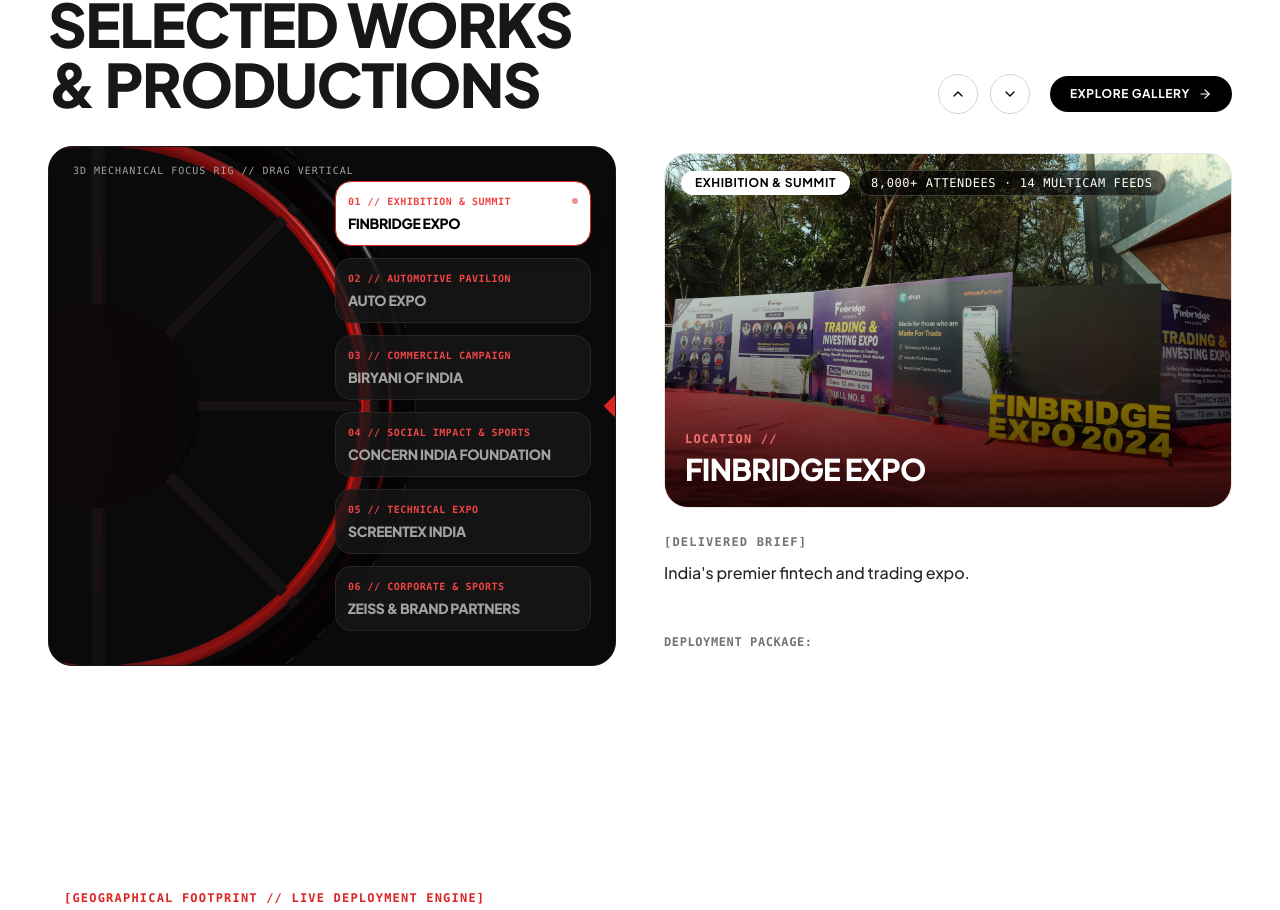
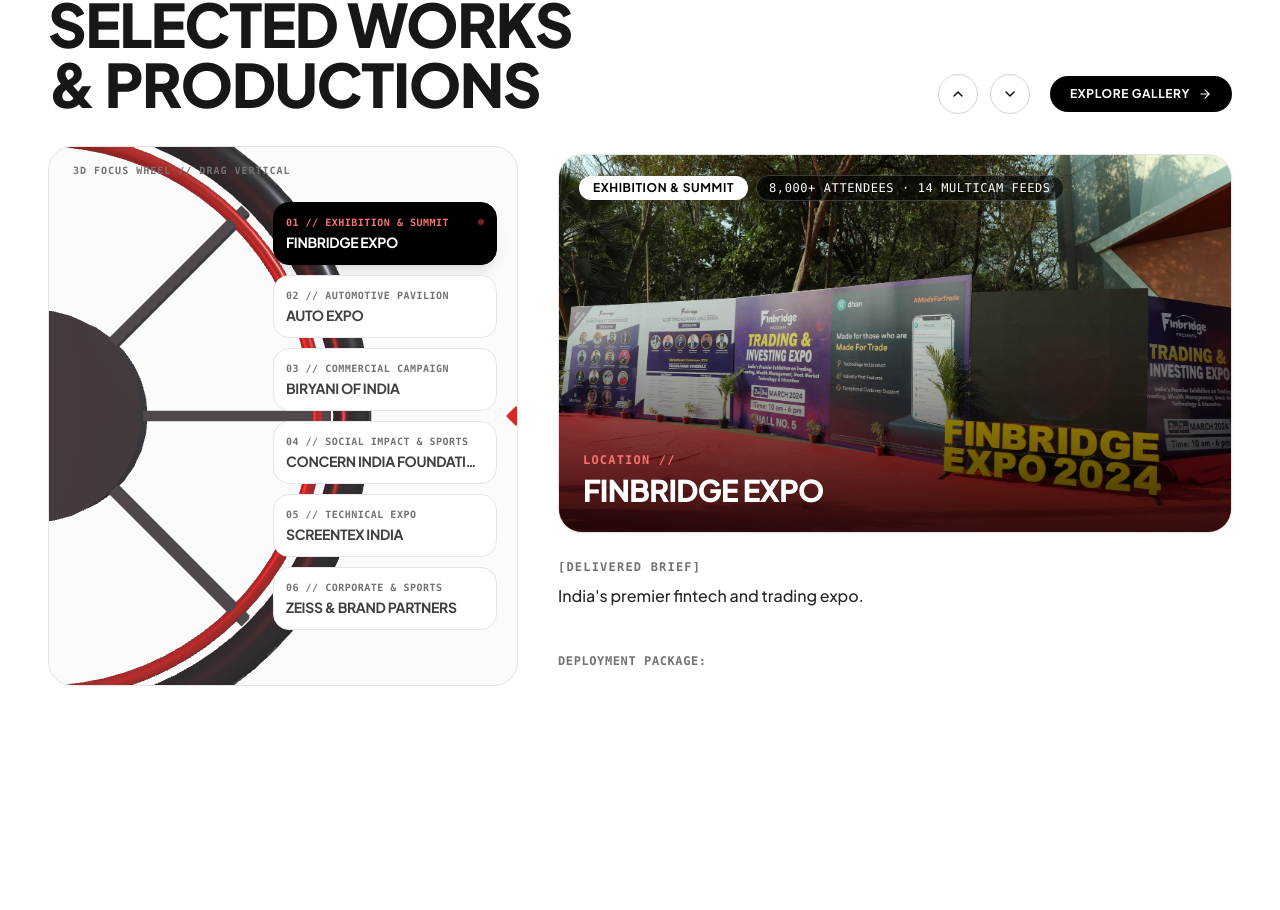
Before and after one commit to Arman-Khan-24/Parekh-productions-f, a React (Vite) app: page / in a window 1280 px wide. Shown: the part 4752-5662 px from the top of the page. Built offline with nearby package versions, Linux system fonts and the light colour scheme.

Commit message:
feat: switch 3D half-wheel dial to pure white aesthetic with center-aligned cards

```diff
--- a/src/components/WheelProjectsShowcase.jsx
+++ b/src/components/WheelProjectsShowcase.jsx
@@ -15,7 +15,7 @@
 
   const anglePerItem = (Math.PI * 2) / total;
 
-  // Initialize True 3D Half-Wheel Model with Three.js on the left curved rim
+  // Initialize True 3D Half-Wheel Model with Three.js on pure white aesthetic
   useEffect(() => {
     const mount = canvasRef.current;
     if (!mount) return;
@@ -32,15 +32,15 @@
     renderer.setPixelRatio(Math.min(window.devicePixelRatio, 2));
     mount.appendChild(renderer.domElement);
 
-    // Studio Lighting
-    const ambientLight = new THREE.AmbientLight(0xffffff, 1.2);
+    // Clean Bright Studio Lighting for White Background
+    const ambientLight = new THREE.AmbientLight(0xffffff, 1.8);
     scene.add(ambientLight);
 
-    const keyLight = new THREE.DirectionalLight(0xffffff, 1.8);
+    const keyLight = new THREE.DirectionalLight(0xffffff, 2.2);
     keyLight.position.set(5, 5, 5);
     scene.add(keyLight);
 
-    const rimLight = new THREE.DirectionalLight(0xdc2626, 2.5);
+    const rimLight = new THREE.DirectionalLight(0xdc2626, 2.8);
     rimLight.position.set(-5, 0, 3);
     scene.add(rimLight);
 
@@ -48,12 +48,12 @@
     const wheel = new THREE.Group();
     wheel.position.set(-2.8, 0, 0); // Position hub on the left, rim arc sweeps across the viewport
 
-    // 1. Heavy Cine Anodized Aluminum Outer Ring
+    // 1. Sleek Aluminum Outer Rim (Light graphite metallic)
     const outerRingGeo = new THREE.TorusGeometry(3.6, 0.22, 24, 80);
     const outerRingMat = new THREE.MeshStandardMaterial({
-      color: 0x18181b,
-      metalness: 0.9,
-      roughness: 0.2,
+      color: 0x3f3f46,
+      metalness: 0.85,
+      roughness: 0.25,
     });
     const outerRing = new THREE.Mesh(outerRingGeo, outerRingMat);
     wheel.add(outerRing);
@@ -62,8 +62,8 @@
     const innerRingGeo = new THREE.TorusGeometry(3.2, 0.08, 16, 80);
     const innerRingMat = new THREE.MeshStandardMaterial({
       color: 0xdc2626,
-      metalness: 0.6,
-      roughness: 0.25,
+      metalness: 0.65,
+      roughness: 0.2,
     });
     const innerRing = new THREE.Mesh(innerRingGeo, innerRingMat);
     wheel.add(innerRing);
@@ -72,9 +72,9 @@
     const hubGeo = new THREE.CylinderGeometry(1.2, 1.2, 0.35, 36);
     hubGeo.rotateX(Math.PI / 2);
     const hubMat = new THREE.MeshStandardMaterial({
-      color: 0x27272a,
-      metalness: 0.85,
-      roughness: 0.25,
+      color: 0x52525b,
+      metalness: 0.8,
+      roughness: 0.3,
     });
     const hub = new THREE.Mesh(hubGeo, hubMat);
     wheel.add(hub);
@@ -84,9 +84,9 @@
       const spokeAngle = (i / 8) * Math.PI * 2;
       const spokeGeo = new THREE.BoxGeometry(0.12, 2.3, 0.12);
       const spokeMat = new THREE.MeshStandardMaterial({
-        color: 0x3f3f46,
-        metalness: 0.85,
-        roughness: 0.3,
+        color: 0x71717a,
+        metalness: 0.8,
+        roughness: 0.25,
       });
       const spoke = new THREE.Mesh(spokeGeo, spokeMat);
       spoke.position.x = Math.sin(spokeAngle) * 2.2;
@@ -98,9 +98,9 @@
     // 5. Calibrated Focus Teeth along Circumference
     const toothGeo = new THREE.BoxGeometry(0.14, 0.08, 0.26);
     const toothMat = new THREE.MeshStandardMaterial({
-      color: 0x71717a,
+      color: 0xa1a1aa,
       metalness: 0.9,
-      roughness: 0.2,
+      roughness: 0.15,
     });
     const totalTeeth = 48;
     for (let i = 0; i < totalTeeth; i++) {
@@ -232,12 +232,12 @@
         </div>
       </div>
 
-      {/* Main Split Showcase: Real 3D Half-Wheel Arc on Left + Project Details on Right */}
-      <div className="w-full max-w-7xl mx-auto px-6 sm:px-12 my-8 grid grid-cols-1 lg:grid-cols-12 gap-8 lg:gap-12 items-center">
+      {/* Main Split Showcase: Pure White Theme, 3D Half-Wheel on Left, Cards Centered Along Rim */}
+      <div className="w-full max-w-7xl mx-auto px-6 sm:px-12 my-8 grid grid-cols-1 lg:grid-cols-12 gap-8 lg:gap-10 items-center">
 
-        {/* Left Column: Real 3D Half-Wheel Model with Arc Thumbnails (Reference 5 Style) */}
+        {/* Left Column: Pure White Console with Real 3D Half-Wheel */}
         <div
-          className="lg:col-span-6 relative h-[420px] sm:h-[520px] rounded-3xl bg-neutral-950 overflow-hidden flex items-center select-none cursor-grab active:cursor-grabbing border border-neutral-900"
+          className="lg:col-span-5 relative h-[440px] sm:h-[540px] rounded-3xl bg-neutral-50/80 overflow-hidden flex items-center select-none cursor-grab active:cursor-grabbing border border-neutral-200"
           onMouseDown={onPointerDown}
           onMouseMove={onPointerMove}
           onMouseUp={onPointerUp}
@@ -246,36 +246,38 @@
           onTouchEnd={onPointerUp}
         >
           {/* 3D WebGL Canvas Rendering Real Rotating Half-Wheel */}
-          <div ref={canvasRef} className="absolute inset-0 pointer-events-none z-0 opacity-80" />
+          <div ref={canvasRef} className="absolute inset-0 pointer-events-none z-0 opacity-90" />
 
           {/* Calibrated Hub Meta */}
-          <div className="absolute top-4 left-6 z-10 text-[10px] font-mono text-neutral-400 uppercase tracking-widest">
-            3D MECHANICAL FOCUS RIG // DRAG VERTICAL
+          <div className="absolute top-4 left-6 z-10 text-[10px] font-mono text-neutral-500 uppercase tracking-widest font-bold">
+            3D FOCUS WHEEL // DRAG VERTICAL
           </div>
 
-          {/* Curved Project Cards Anchored to the Wheel Arc (Reference Image 5 Alignment) */}
-          <div className="absolute inset-y-0 right-4 sm:right-6 w-52 sm:w-64 flex flex-col justify-center space-y-3 z-10">
+          {/* Project Cards Centered Along the Arc Rim */}
+          <div className="absolute inset-y-0 right-3 sm:right-5 w-48 sm:w-56 flex flex-col justify-center space-y-2.5 z-10">
             {projects.map((proj, idx) => {
               const isActive = idx === activeIndex;
               return (
                 <button
                   key={proj.id}
                   onClick={() => selectProject(idx)}
-                  className={`w-full text-left p-3 rounded-2xl transition-colors cursor-pointer border ${
+                  className={`w-full text-left p-2.5 sm:p-3 rounded-2xl transition-colors cursor-pointer border ${
                     isActive
-                      ? "bg-white text-black border-red-600 shadow-xl"
-                      : "bg-neutral-900/80 text-neutral-400 hover:text-white hover:bg-neutral-800 border-neutral-800"
+                      ? "bg-black text-white border-black shadow-lg"
+                      : "bg-white text-neutral-700 hover:bg-neutral-100 hover:text-black border-neutral-200"
                   }`}
                 >
-                  <div className="flex items-center justify-between mb-1">
-                    <span className="text-[10px] font-mono uppercase tracking-wider font-bold text-red-500">
+                  <div className="flex items-center justify-between mb-0.5">
+                    <span className={`text-[9px] sm:text-[10px] font-mono uppercase tracking-wider font-bold ${
+                      isActive ? "text-red-400" : "text-neutral-500"
+                    }`}>
                       0{idx + 1} // {proj.category}
                     </span>
                     {isActive && (
-                      <span className="h-1.5 w-1.5 rounded-full bg-red-600 animate-pulse" />
+                      <span className="h-1.5 w-1.5 rounded-full bg-red-500 animate-pulse" />
                     )}
                   </div>
-                  <h4 className="text-xs sm:text-sm font-black uppercase tracking-tight truncate">
+                  <h4 className="text-xs sm:text-sm font-bold uppercase tracking-tight truncate">
                     {proj.name}
                   </h4>
                 </button>
@@ -285,24 +287,24 @@
 
           {/* Active Dial Indicator Needle */}
           <div className="absolute right-0 top-1/2 -translate-y-1/2 pointer-events-none z-20 flex items-center">
-            <div className="w-4 h-4 bg-red-600 rotate-45 transform translate-x-2" />
+            <div className="w-3.5 h-3.5 bg-red-600 rotate-45 transform translate-x-1.5 shadow-sm" />
           </div>
         </div>
 
         {/* Right Column: Active Project Video & Specifications */}
-        <div className="lg:col-span-6 flex flex-col justify-center space-y-5">
+        <div className="lg:col-span-7 flex flex-col justify-center space-y-5">
           {/* Media Player Container */}
-          <div className="relative aspect-[16/10] w-full rounded-3xl overflow-hidden bg-neutral-100 border border-neutral-200">
+          <div className="relative aspect-[16/10] sm:aspect-[16/9] w-full rounded-3xl overflow-hidden bg-neutral-100 border border-neutral-200 shadow-sm">
             <img
               src={currentProject.coverImage}
               alt={currentProject.name}
               key={currentProject.id}
-              className="h-full w-full object-cover"
+              className="h-full w-full object-cover transition-opacity duration-300"
             />
-            <div className="absolute inset-0 bg-gradient-to-t from-black/85 via-black/25 to-transparent pointer-events-none" />
+            <div className="absolute inset-0 bg-gradient-to-t from-black/80 via-black/20 to-transparent pointer-events-none" />
 
             {/* Badges */}
-            <div className="absolute top-4 left-4 flex items-center gap-2">
+            <div className="absolute top-4 left-4 sm:top-5 sm:left-5 flex items-center gap-2">
               <span className="rounded-full bg-white px-3.5 py-1 text-xs font-bold uppercase tracking-wider text-black">
                 {currentProject.category}
               </span>
@@ -312,7 +314,7 @@
             </div>
 
             {/* Project Details */}
-            <div className="absolute bottom-5 left-5 right-5 text-white">
+            <div className="absolute bottom-5 left-5 right-5 sm:bottom-6 sm:left-6 sm:right-6 text-white">
               <p className="text-xs font-mono uppercase tracking-widest text-red-400 font-bold mb-1">
                 LOCATION // {currentProject.location}
               </p>
@@ -323,7 +325,7 @@
           </div>
 
           {/* Narrative Specs */}
-          <div className="space-y-2">
+          <div className="space-y-1.5">
             <span className="text-xs font-mono uppercase tracking-widest text-neutral-500 font-bold">
               [DELIVERED BRIEF]
             </span>
@@ -337,7 +339,7 @@
           </p>
 
           {/* Deliverables */}
-          <div className="pt-2">
+          <div className="pt-1">
             <span className="text-xs font-mono uppercase tracking-wider text-neutral-500 block mb-2 font-bold">
               Deployment Package:
             </span>
```
